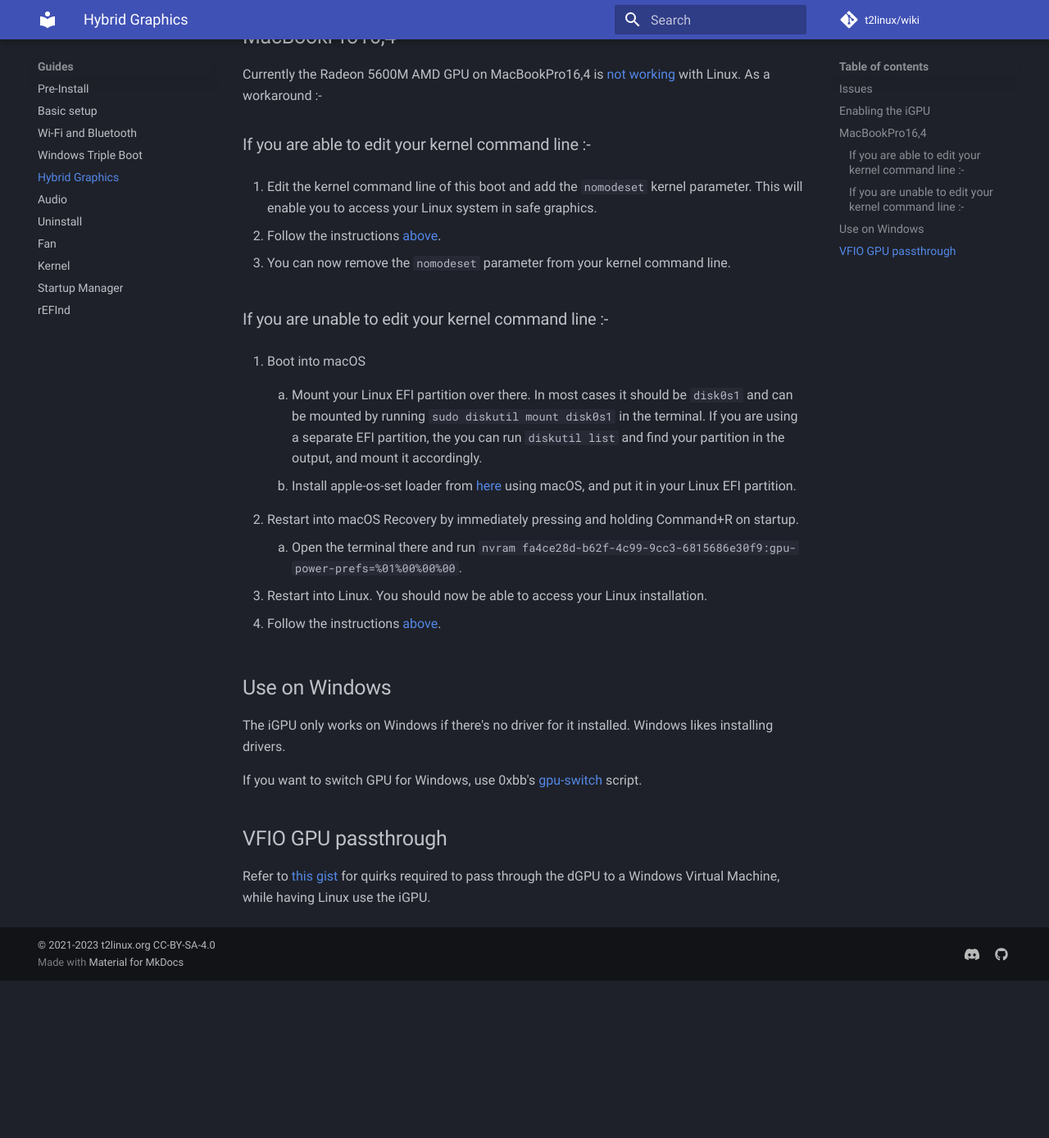
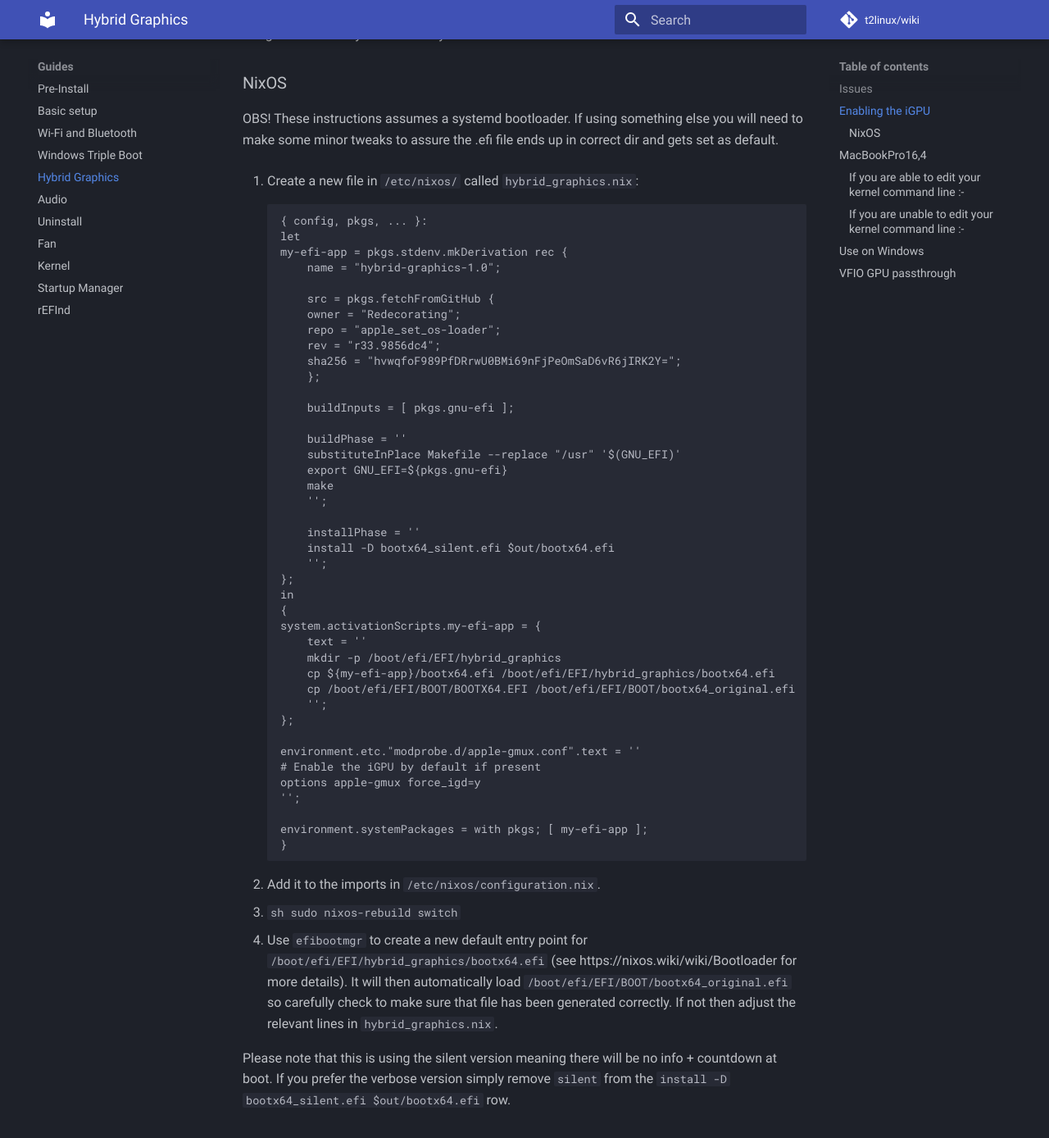
Before and after one commit to t2linux/wiki, an MkDocs documentation site: the page built from docs/guides/hybrid-graphics.md, in a window 1280 px wide and 1400 px high, scrolled down 2295 px. Shown: the top 1388 px of the window at 82% size. Built offline with MkDocs 1.6.1 and Material for MkDocs 9.7.7, drawn with Linux system fonts in a browser that asks for light colours; comment, search, counter and statistics services are not loaded; before the commit the page ends 3491 px from its top, so only the background shows below that; some of the changed text lies outside the part shown.

Commit message:
add instructions for hybrid gfx on nixos

````diff
--- a/docs/guides/hybrid-graphics.md
+++ b/docs/guides/hybrid-graphics.md
@@ -31,6 +31,8 @@ If you experience system freezes, then the laptop's fans becoming loud, before t
     You can also control the AMD GPU DPM with GUI tools such as [radeon-profile](https://github.com/emerge-e-world/radeon-profile). For GPU intensive tasks like playing games, machine learning or rendering you can try setting the DPM to high instead.
 
 ## Enabling the iGPU
+
+These are general instructions that applies to most distros. For NixOS, please skip ahead to the separate section further down,
 
 1.  Configue apple-gmux to switch to the IGPU at boot
 
@@ -77,6 +79,65 @@ If you experience system freezes, then the laptop's fans becoming loud, before t
 
 `glxinfo | grep "OpenGL renderer"` should show an Intel GPU. Running programs with `DRI_PRIME=1` will make them render on your AMD GPU (some things do this automatically). You will get more battery time now as your AMD GPU can be turned off when not needed.
 
+### NixOS
+
+OBS! These instructions assumes a systemd bootloader. If using something else you will need to make some minor tweaks to assure the .efi file ends up in correct dir and gets set as default.
+
+1.  Create a new file in `/etc/nixos/` called `hybrid_graphics.nix`:
+
+    ```plain
+    { config, pkgs, ... }:
+    let
+    my-efi-app = pkgs.stdenv.mkDerivation rec {
+        name = "hybrid-graphics-1.0";
+
+        src = pkgs.fetchFromGitHub {
+        owner = "Redecorating";
+        repo = "apple_set_os-loader";
+        rev = "r33.9856dc4";
+        sha256 = "hvwqfoF989PfDRrwU0BMi69nFjPeOmSaD6vR6jIRK2Y=";
+        };
+
+        buildInputs = [ pkgs.gnu-efi ];
+
+        buildPhase = ''
+        substituteInPlace Makefile --replace "/usr" '$(GNU_EFI)'
+        export GNU_EFI=${pkgs.gnu-efi}
+        make
+        '';
+
+        installPhase = ''
+        install -D bootx64_silent.efi $out/bootx64.efi
+        '';
+    };
+    in
+    {
+    system.activationScripts.my-efi-app = {
+        text = ''
+        mkdir -p /boot/efi/EFI/hybrid_graphics
+        cp ${my-efi-app}/bootx64.efi /boot/efi/EFI/hybrid_graphics/bootx64.efi
+        cp /boot/efi/EFI/BOOT/BOOTX64.EFI /boot/efi/EFI/BOOT/bootx64_original.efi
+        '';
+    };
+
+    environment.etc."modprobe.d/apple-gmux.conf".text = ''
+    # Enable the iGPU by default if present
+    options apple-gmux force_igd=y
+    '';
+
+    environment.systemPackages = with pkgs; [ my-efi-app ];
+    }
+    ```
+
+2.  Add it to the imports in `/etc/nixos/configuration.nix`.
+
+3.  ```sh
+    sudo nixos-rebuild switch
+    ```
+4.  Use `efibootmgr` to create a new default entry point for `/boot/efi/EFI/hybrid_graphics/bootx64.efi` (see https://nixos.wiki/wiki/Bootloader for more details). It will then automatically load `/boot/efi/EFI/BOOT/bootx64_original.efi` so carefully check to make sure that file has been generated correctly. If not then adjust the relevant lines in `hybrid_graphics.nix`.
+
+Please note that this is using the silent version meaning there will be no info + countdown at boot. If you prefer the verbose version simply remove `silent` from the `install -D bootx64_silent.efi $out/bootx64.efi` row.
+
 ## MacBookPro16,4
 
 Currently the Radeon 5600M AMD GPU on MacBookPro16,4 is [not working](https://lore.kernel.org/all/3AFB9142-2BD0-46F9-AEA9-C9C5D13E68E6@live.com/) with Linux. As a workaround :-
````
